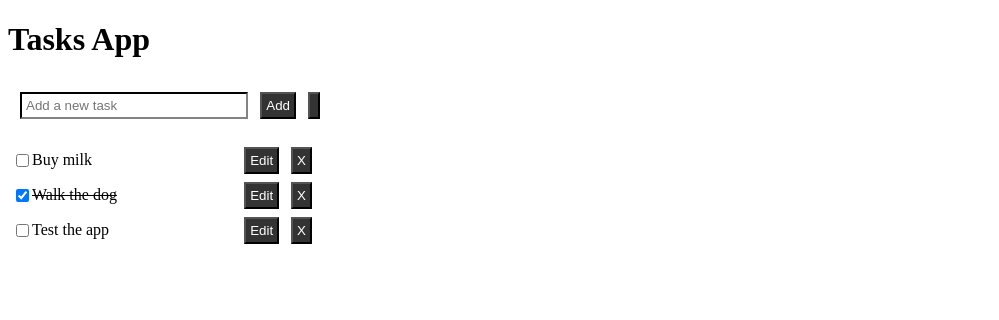
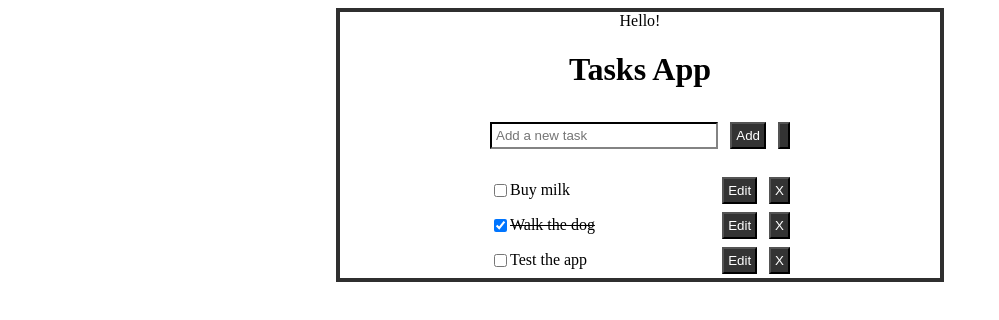
Before and after one commit to NidzaJov/vezbe-repo, a Vue app in the folder VueVezbe/tasks-app/: page / in a window 1280 px wide. Shown: the top 320 px of the page, without its empty margins (0-999 px from the left). Built offline with nearby package versions, Linux system fonts and the light colour scheme; data requests are answered from the project's data file.

Commit message:
Add Root route

```diff
--- a/VueVezbe/tasks-app/src/App.vue
+++ b/VueVezbe/tasks-app/src/App.vue
@@ -1,5 +1,6 @@
 <template>
-  <div>
+  <div id="app">
+    <router-view></router-view>
     <h1 class="title">Tasks App</h1>
     <task-form/>
     <task-list/>
--- a/VueVezbe/tasks-app/src/router/index.js
+++ b/VueVezbe/tasks-app/src/router/index.js
@@ -1,12 +1,20 @@
 import Vue from 'vue';
 import VueRouter from 'vue-router';
+import MainContainer from '../views/MainContainer.vue';
 
 Vue.use(VueRouter);
 
-const routes = [];
+const routes = [
+  {
+    path: '/',
+    name: 'Root',
+    component: MainContainer,
+  },
+];
 
 const router = new VueRouter({
   routes,
+  mode: 'history',
 });
 
 export default router;
--- /dev/null
+++ b/VueVezbe/tasks-app/src/views/MainContainer.vue
@@ -0,0 +1,11 @@
+<template>
+    <div>
+        Hello!
+    </div>
+</template>
+
+<script>
+export default {
+  name: 'MainContainer',
+};
+</script>
```
